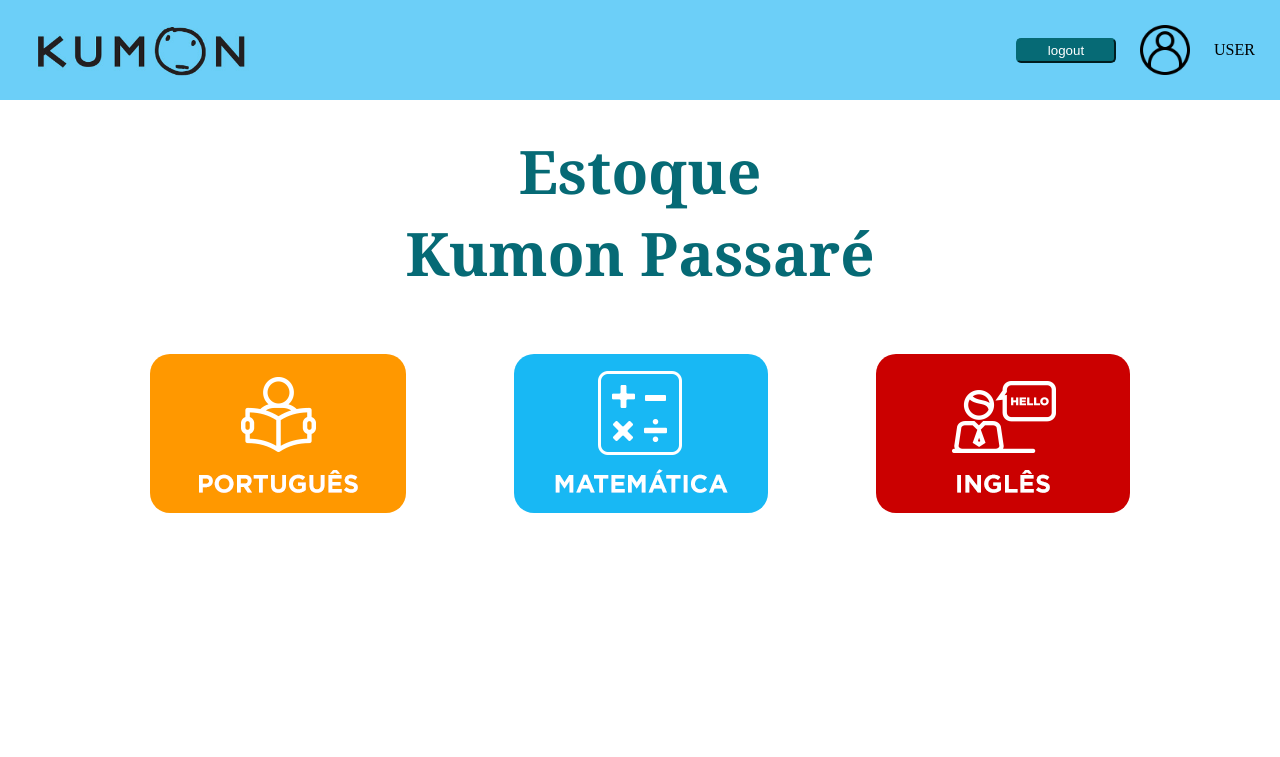
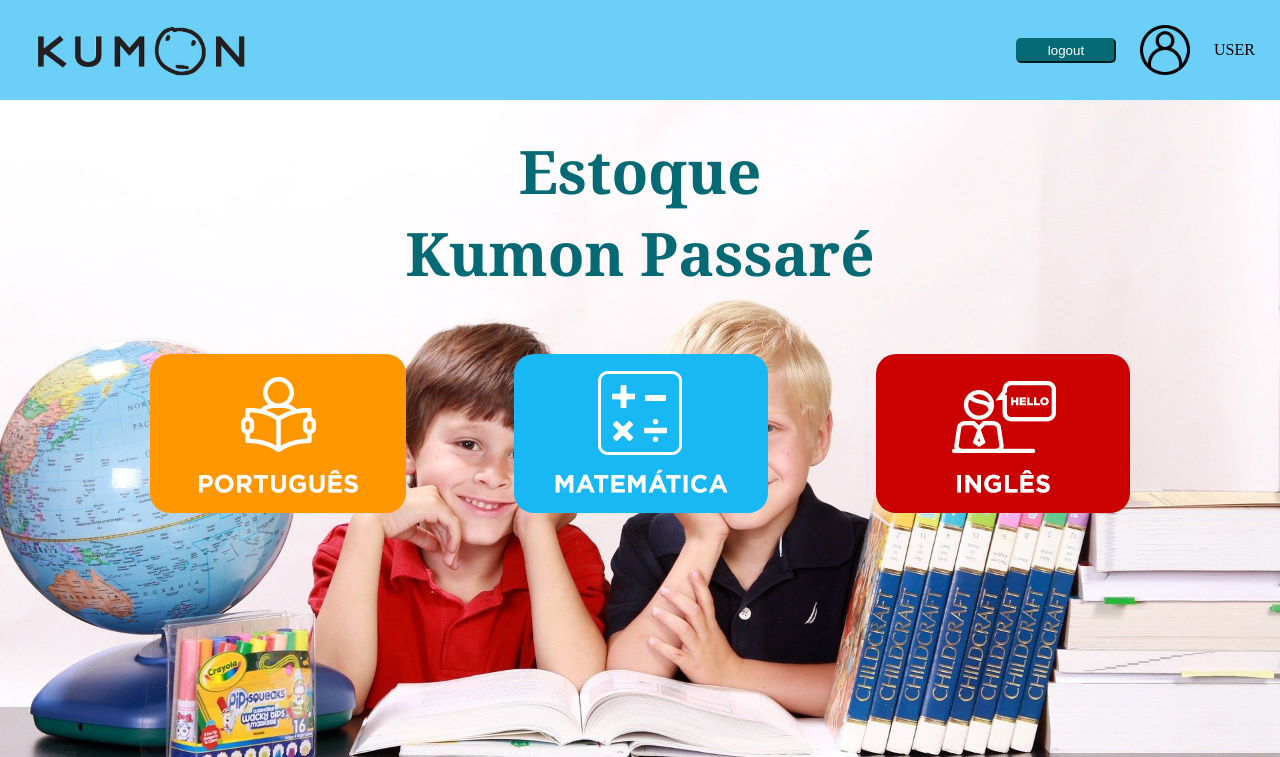
Before and after one commit to rafaelalmeida2909/Projeto-Kumon, a Flask app: template templates/inicial.html in a window 1280 px wide. Shown: the top 757 px of the page. Run offline with Flask 2, Linux system fonts and the light colour scheme; the template is opened without the code that fills it, so the values that code supplies are empty.

Commit message:
correção do background image

```diff
--- a/templates/inicial.html
+++ b/templates/inicial.html
@@ -6,6 +6,13 @@
 		<title>Home | Kumon</title>
 		<link rel="stylesheet" href="{{ url_for('static',filename='styles/style.css') }}">
 		<link rel="icon" type="image/png" href="{{ url_for('static',filename='_imagens/favicon.png') }}"/>
+		<style>#body {
+			background-image:url("static/_imagens/educ.jpg");
+			background-position: center;
+    		background-size: 100%;
+   			background-position-y: 50px;
+		}
+		</style>
 	</head>
 
 	<body id="body">
```
